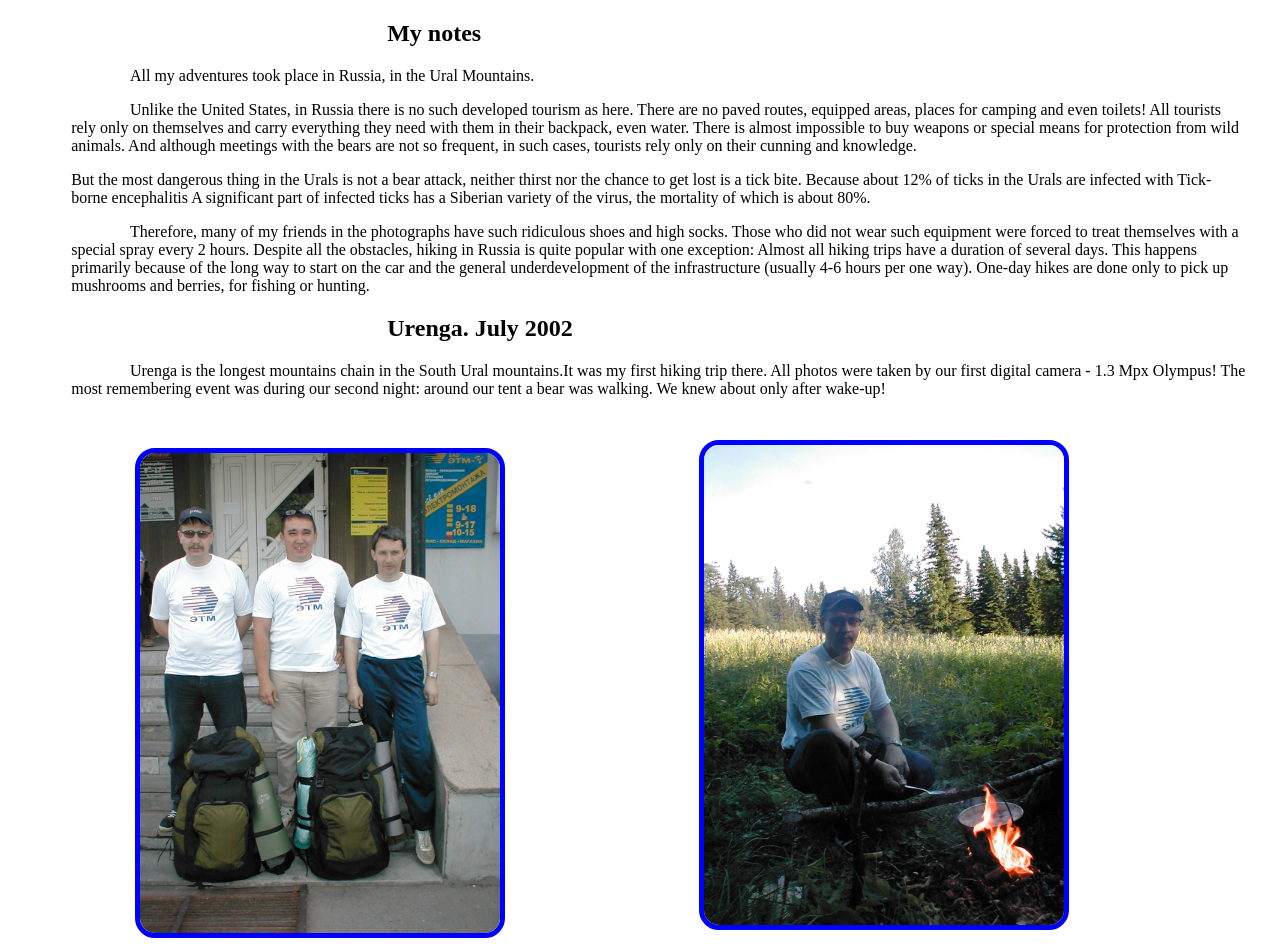
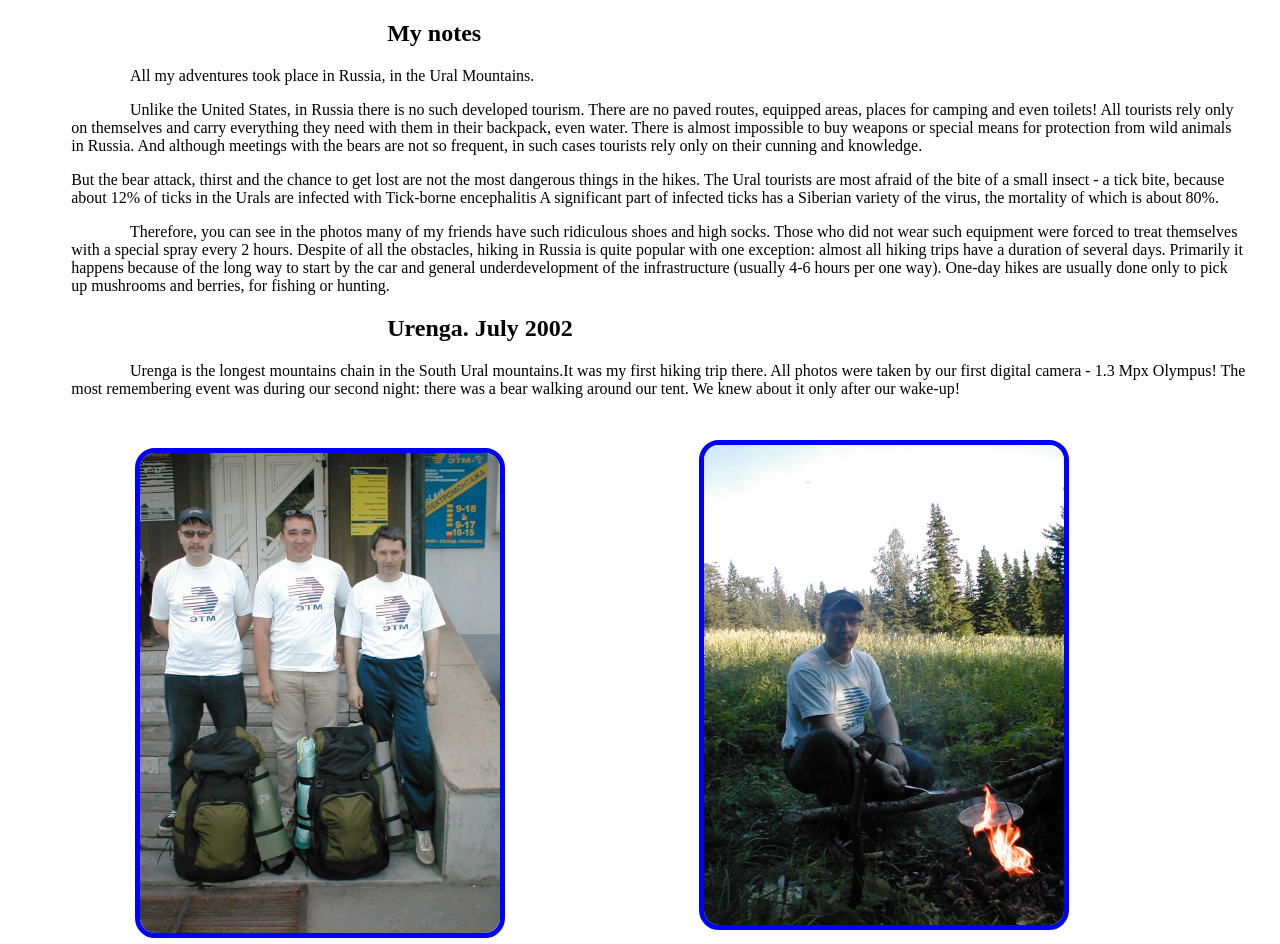
Before and after one commit to mikleg/html-me-something, a plain HTML site: page index.html in a window 1280 px wide. Shown: the top 944 px of the page. Drawn offline with Linux system fonts and the light colour scheme.

Commit message:
the checked text

```diff
--- a/index.html
+++ b/index.html
@@ -10,25 +10,24 @@
        <header>
 		<h1>My notes</h1>
         <p class="red_line">All my adventures took place in Russia, in the Ural Mountains.</p>
-        <p class="red_line">Unlike the United States, in Russia there is no such developed tourism as here.
+        <p class="red_line">Unlike the United States, in Russia there is no such developed tourism.
         There are no paved routes, equipped areas, places for camping and even toilets!
         All tourists rely only on themselves and carry everything they need with them in their backpack, even water.
-        There is almost impossible to buy weapons or special means for protection from wild animals.
-        And although meetings with the bears are not so frequent, in such cases, tourists rely only on their cunning and knowledge.</p>
-        <p class="line">But the most dangerous thing in the Urals is not a bear attack, neither thirst nor the chance to get lost is a tick bite.
-        Because about 12% of ticks in the Urals are infected with Tick-borne encephalitis
+        There is almost impossible to buy weapons or special means for protection from wild animals in Russia.
+        And although meetings with the bears are not so frequent, in such cases tourists rely only on their cunning and knowledge.</p>
+        <p class="line">But the bear attack, thirst and the chance to get lost are not the most dangerous things in the hikes.  The Ural tourists are most afraid of the bite of a small insect - a tick bite, because about 12% of ticks in the Urals are infected with Tick-borne encephalitis
         A significant part of infected ticks has a Siberian variety of the virus, the mortality of which is about 80%.</p>
-        <p class="red_line">Therefore, many of my friends in the photographs have such ridiculous shoes and high socks.
+        <p class="red_line">Therefore, you can see in the photos many of my friends have such ridiculous shoes and high socks.
         Those who did not wear such equipment were forced to treat themselves with a special spray every 2 hours.
-        Despite all the obstacles, hiking in Russia is quite popular with one exception: Almost all hiking trips have a duration of several days.
-        This happens primarily because of the long way to start on the car and the general underdevelopment of the infrastructure (usually 4-6 hours per one way).
-        One-day hikes are done only to pick up mushrooms and berries, for fishing or hunting.</p>
+        Despite of all the obstacles, hiking in Russia is quite popular with one exception: almost all hiking trips have a duration of several days.
+        Primarily it happens because of the long way to start by the car and general underdevelopment of the infrastructure (usually 4-6 hours per one way).
+        One-day hikes are usually done only to pick up mushrooms and berries, for fishing or hunting.</p>
         <h2>Urenga. July 2002</h2>
        </header>
         <p class="red_line">Urenga is the longest mountains chain in the South Ural mountains.It was my first hiking trip there.
             All photos were taken by our first digital camera - 1.3 Mpx Olympus!
-            The most remembering event was during our second night:  around our tent a bear was walking.
-            We knew about only after wake-up!
+            The most remembering event was during our second night:  there was a bear walking around our tent.
+            We knew about it only after our wake-up!
             </p>
         <ul class="img_and_text">
             <li class="list_elmt">
@@ -205,7 +204,7 @@
         </ul>
        <header>
         <h2>Zuratkul. June 2004</h2>
-        <p class="red_line">Zuratkul is state park of South Ural mountains. It is well known because it include
+        <p class="red_line">Zuratkul is a state park in South Ural mountains. It is well known because it include
             the highest lake in Ural mountains. Unlike our's usual routes, there was some cabines on territory.
             Therefore we went to a top without our's backpacks. All photos were taken by our first digital camera - 1.3 Mpx Olympus!
             The most remembering event was snow in June!
```
